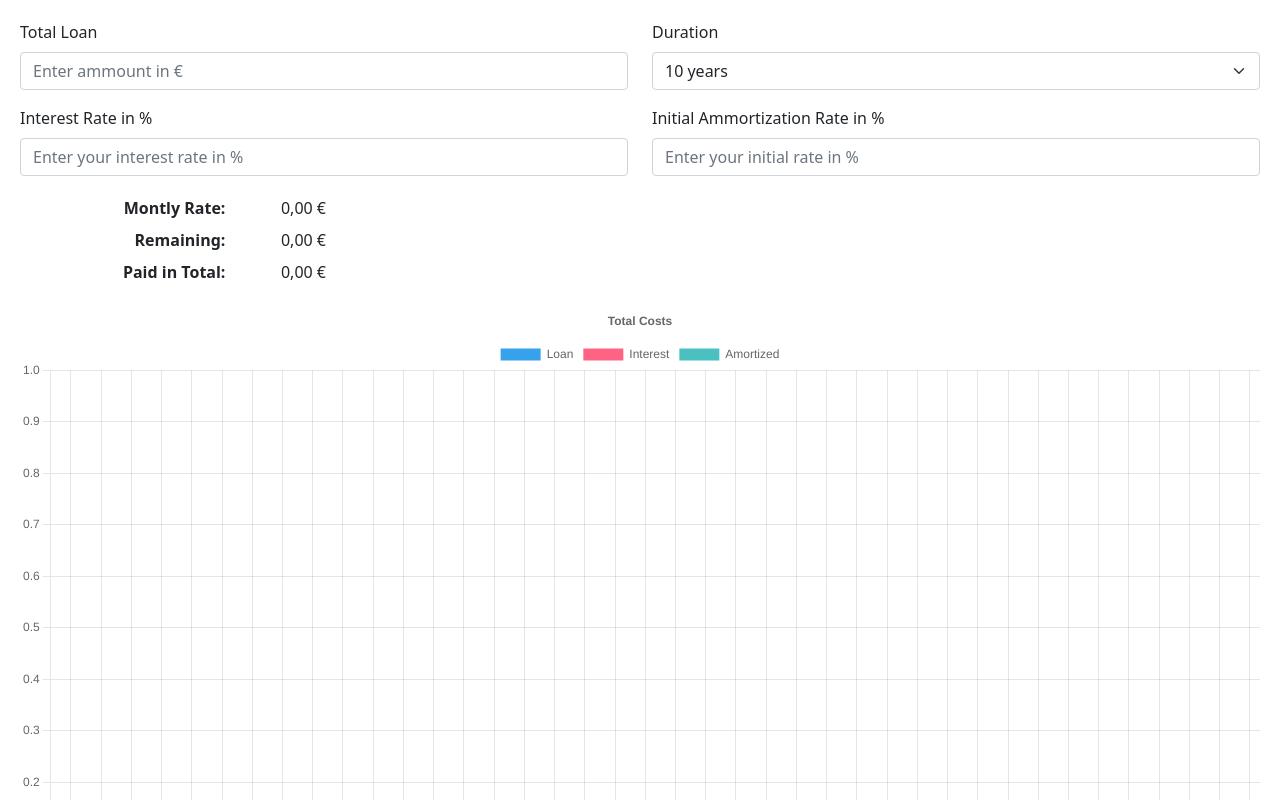
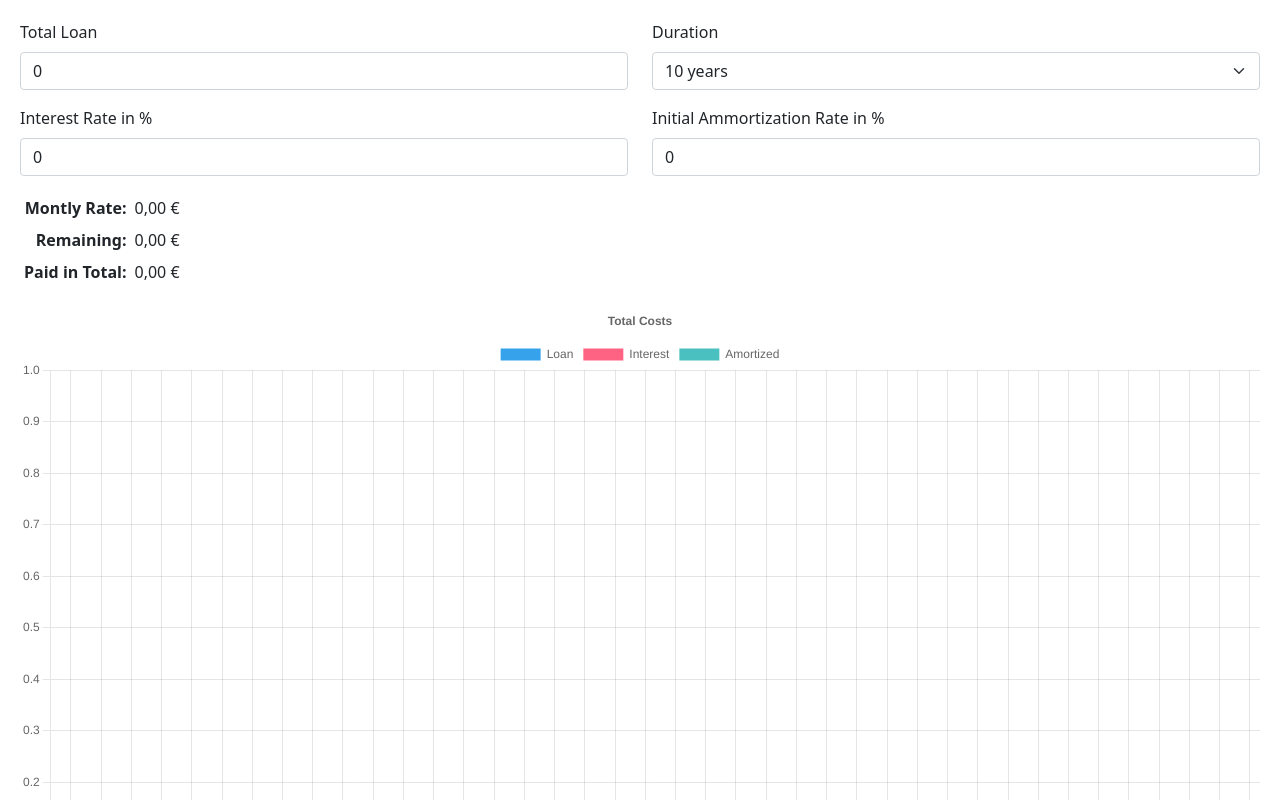
Before and after one commit to wmanth/loan-calculator, a React (Create React App) app: page / in a window 1280 px wide. Shown: the top 800 px of the page. Built offline with nearby package versions, Linux system fonts and the light colour scheme.

Commit message:
Extracted loan input form into own component

```diff
--- a/src/components/app.tsx
+++ b/src/components/app.tsx
@@ -1,39 +1,54 @@
 import './app.css';
-import { Col, Form, Row } from 'react-bootstrap'
 import { useSearchParams } from 'react-router-dom'
 import ResultTable from './result-table';
 import React, { useEffect, useState } from 'react';
 import { Month } from '../types';
 import Summary from './summary';
 import Chart from './chart';
+import LoanInput from './loaninput';
 
 const defaultNumberOfYears = 10
+const kTotalLoanParam = "loan"
+const kNumberOfYearsParam = "years"
+const kInterestRateParam = "interest"
+const kInitialAmortizationRateParam = "rate"
 
 export default function App(props: any) {
 	const [searchParams, setSearchParams] = useSearchParams();
-	const [totalLoan, setTotalLoan] = useState(0)
-	const [numberOfYears, setNumberOfYears] = useState(defaultNumberOfYears)
-	const [interestRate, setInterestRate] = useState(0)
-	const [initialAmortizationRate, setInitialAmortizationRate] = useState(0)
+
+	const numberFromUrlParam = (param: string, _default = 0) => {
+		const value = searchParams.get(param) ?? ""
+		return Number(value) || _default
+	}
+
+	const [totalLoan, setTotalLoan] = useState(numberFromUrlParam(kTotalLoanParam))
+	const [numberOfYears, setNumberOfYears] = useState(numberFromUrlParam(kNumberOfYearsParam, defaultNumberOfYears))
+	const [interestRate, setInterestRate] = useState(numberFromUrlParam(kInterestRateParam))
+	const [initialAmortizationRate, setInitialAmortizationRate] = useState(numberFromUrlParam(kInitialAmortizationRateParam))
 	const [data, setData] = useState<Month[]>([])
 
-	const l = searchParams.get("loan")
-	console.log(l)
-
-	const handleTotalChange = (e: React.ChangeEvent<HTMLInputElement>) => {
-		setTotalLoan(+e.target.value)
+	const changeTotalLoan = (value: number) => {
+		searchParams.set(kTotalLoanParam, value.toString())
+		setSearchParams(searchParams)
+		setTotalLoan(value)
 	}
 
-	const handleNumberOfYearsChange = (e: React.ChangeEvent<HTMLSelectElement>) => {
-		setNumberOfYears(+e.target.value)
+	const changeNumberOfYears = (value: number) => {
+		searchParams.set(kNumberOfYearsParam, value.toString())
+		setSearchParams(searchParams)
+		setNumberOfYears(value)
 	}
 
-	const handleInterestRateChange = (e: React.ChangeEvent<HTMLInputElement>) => {
-		setInterestRate(+e.target.value)
+	const changeInterestRate = (value: number) => {
+		searchParams.set(kInterestRateParam, value.toString())
+		setSearchParams(searchParams)
+		setInterestRate(value)
 	}
 
-	const handleInitialAmortizationRateChange = (e: React.ChangeEvent<HTMLInputElement>) => {
-		setInitialAmortizationRate(+e.target.value)
+	const changeInitialAmortizationRate = (value: number) => {
+		searchParams.set(kInitialAmortizationRateParam, value.toString())
+		setSearchParams(searchParams)
+		setInitialAmortizationRate(value)
 	}
 
 	useEffect(() => {
@@ -69,36 +84,13 @@ export default function App(props: any) {
 
 	return(
 		<React.Fragment>
-			<Form>
-				<Row className="mb-3">
-					<Form.Group as={ Col }>
-						<Form.Label>Total Loan</Form.Label>
-						<Form.Control type="number" placeholder="Enter ammount in €" onChange={ handleTotalChange }/>
-					</Form.Group>
-					<Form.Group as={ Col}>
-						<Form.Label>Duration</Form.Label>
-						<Form.Select onChange={ handleNumberOfYearsChange } defaultValue={ defaultNumberOfYears }>
-							<option value={5}>5 years</option>
-							<option value={10}>10 years</option>
-							<option value={15}>15 years</option>
-							<option value={20}>20 years</option>
-						</Form.Select>
-					</Form.Group>
-				</Row>
-				<Row className="mb-3">
-					<Form.Group as={Col}>
-						<Form.Label>Interest Rate in %</Form.Label>
-						<Form.Control type="number" min="0" max="100" step="0.01" placeholder="Enter your interest rate in %" onChange={ handleInterestRateChange }/>
-					</Form.Group>
-					<Form.Group as={Col}>
-						<Form.Label>Initial Ammortization Rate in %</Form.Label>
-						<Form.Control type="number" min="0" max="100" step="0.01" placeholder="Enter your initial rate in %" onChange={ handleInitialAmortizationRateChange }/>
-					</Form.Group>
-				</Row>
-			</Form>
-
+			<LoanInput
+				totalLoan={ totalLoan } changeTotalLoan={ changeTotalLoan }
+				numberOfYears={ numberOfYears } changeNumberOfYears={ changeNumberOfYears }
+				interestRate={ interestRate } changeInterestRate={ changeInterestRate }
+				initialAmortizationRate= { initialAmortizationRate } changeInitialAmortizationRate={ changeInitialAmortizationRate } />
 			<Summary data={ data } />
-			<Chart data={ data }/>
+			<Chart data={ data } />
 			<ResultTable data={ data } />
 		</React.Fragment>
 	)
--- /dev/null
+++ b/src/components/loaninput.tsx
@@ -0,0 +1,76 @@
+import { Col, Form, Row } from "react-bootstrap";
+
+interface LoanInputProps {
+	totalLoan: number
+	numberOfYears: number
+	interestRate: number
+	initialAmortizationRate: number
+	changeTotalLoan(loan: number): void
+	changeNumberOfYears(numberOfYears: number): void
+	changeInterestRate(interestRate: number): void
+	changeInitialAmortizationRate(initialAmortizationRate: number): void
+}
+
+export default function LoanInput(props: LoanInputProps) {
+	const handleTotalLoanChange = (e: React.ChangeEvent<HTMLInputElement>) => {
+		props.changeTotalLoan(+e.target.value)
+	}
+
+	const handleNumberOfYearsChange = (e: React.ChangeEvent<HTMLSelectElement>) => {
+		props.changeNumberOfYears(+e.target.value)
+	}
+
+	const handleInterestRateChange = (e: React.ChangeEvent<HTMLInputElement>) => {
+		props.changeInterestRate(+e.target.value)
+	}
+
+	const handleInitialAmortizationRateChange = (e: React.ChangeEvent<HTMLInputElement>) => {
+		props.changeInitialAmortizationRate(+e.target.value)
+	}
+
+	return(
+		<Form>
+			<Row className="mb-3">
+				<Form.Group as={ Col }>
+					<Form.Label>Total Loan</Form.Label>
+					<Form.Control
+						type="number"
+						placeholder="Enter ammount in €"
+						defaultValue={ props.totalLoan }
+						onChange={ handleTotalLoanChange }/>
+				</Form.Group>
+				<Form.Group as={ Col}>
+					<Form.Label>Duration</Form.Label>
+					<Form.Select onChange={ handleNumberOfYearsChange } defaultValue={ props.numberOfYears }>
+						<option value={5}>5 years</option>
+						<option value={10}>10 years</option>
+						<option value={15}>15 years</option>
+						<option value={20}>20 years</option>
+					</Form.Select>
+				</Form.Group>
+			</Row>
+			<Row className="mb-3">
+				<Form.Group as={Col}>
+					<Form.Label>Interest Rate in %</Form.Label>
+					<Form.Control
+						placeholder="Enter your interest rate in %"
+						type="number"
+						min="0" max="100" step="0.01"
+						defaultValue={ props.interestRate}
+						onChange={ handleInterestRateChange }/>
+				</Form.Group>
+				<Form.Group as={Col}>
+					<Form.Label>Initial Ammortization Rate in %</Form.Label>
+					<Form.Control
+						placeholder="Enter your initial rate in %"
+						type="number"
+						min="0"
+						max="100"
+						step="0.01"
+						defaultValue={ props.initialAmortizationRate }
+						onChange={ handleInitialAmortizationRateChange }/>
+				</Form.Group>
+			</Row>
+		</Form>
+	)
+}
--- a/src/components/summary.tsx
+++ b/src/components/summary.tsx
@@ -12,7 +12,7 @@ export default function Summary(props: SummaryProps) {
 	const lastMonth = props.data[props.data.length-1]
 
 	return( firstMonth && lastMonth ?
-			<Table className="w-25" size="sm" borderless>
+			<Table className="d-sm-inline-flex" size="sm" borderless>
 				<tbody>
 					<tr>
 						<th>Montly Rate:</th>
```
